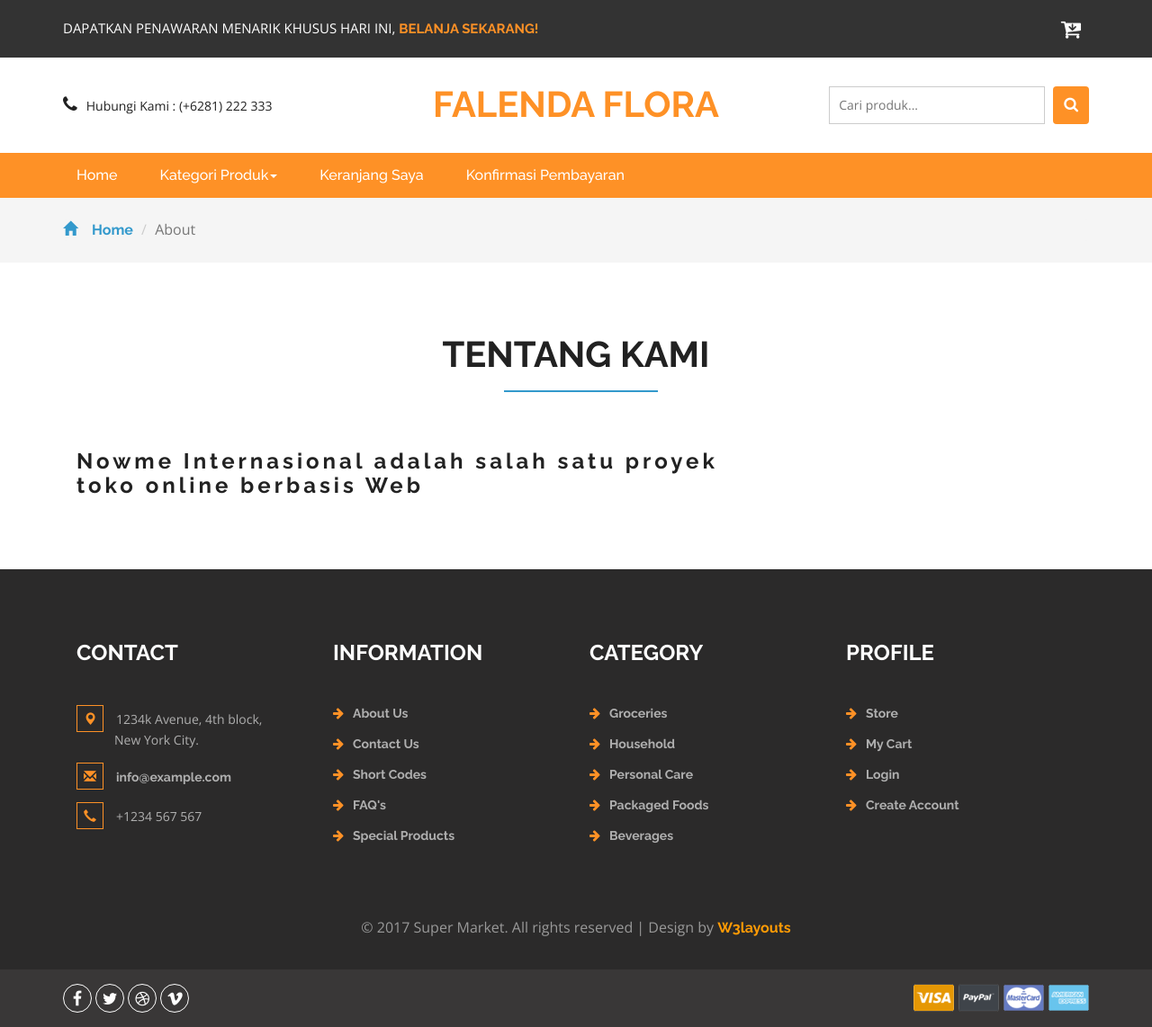
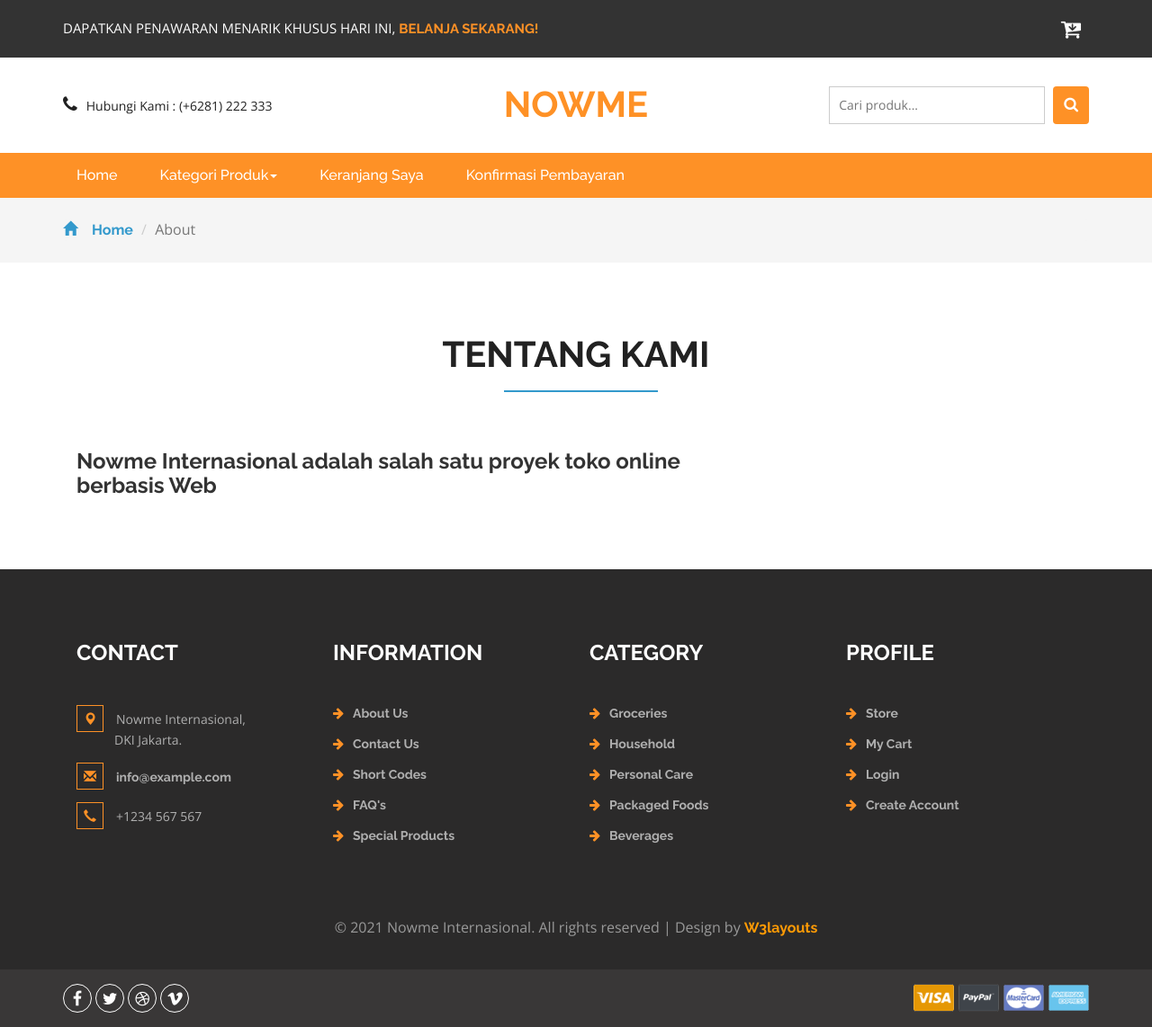
Before and after one commit to alfiandi19/kkp-nowme, a PHP site: page /about.html in a window 1280 px wide. Shown: the whole page at 90% size. Run offline with PHP 8.4, Linux system fonts and the light colour scheme.

Commit message:
mengganti judul dan footer

```diff
--- a/about.html
+++ b/about.html
@@ -1,7 +1,7 @@
 <!DOCTYPE html>
 <html>
 <head>
-<title>Falenda Flora - Tentang Kami</title>
+<title>Nowme - Tentang Kami</title>
 <!-- for-mobile-apps -->
 <meta name="viewport" content="width=device-width, initial-scale=1">
 <meta http-equiv="Content-Type" content="text/html; charset=utf-8" />
@@ -56,7 +56,7 @@
 				</ul>
 			</div>
 			<div class="w3ls_logo_products_left">
-				<h1><a href="index.php">Falenda Flora</a></h1>
+				<h1><a href="index.php">Nowme</a></h1>
 			</div>
 		<div class="w3l_search">
 			<form action="#" method="post">
@@ -138,7 +138,7 @@
 			<h3 class="w3_agile_header">Tentang Kami</h3>
 			<div class="about-agileinfo w3layouts">
 				<div class="col-md-8 about-wthree-grids grid-top">
-					<h4>Nowme Internasional adalah salah satu proyek toko online berbasis Web</h4>
+					<h3>Nowme Internasional adalah salah satu proyek toko online berbasis Web</h3>
 
 				</div>
 
@@ -160,7 +160,7 @@
 					<h3>Contact</h3>
 
 					<ul class="address">
-						<li><i class="glyphicon glyphicon-map-marker" aria-hidden="true"></i>1234k Avenue, 4th block, <span>New York City.</span></li>
+						<li><i class="glyphicon glyphicon-map-marker" aria-hidden="true"></i>Nowme Internasional,<span>DKI Jakarta.</span></li>
 						<li><i class="glyphicon glyphicon-envelope" aria-hidden="true"></i><a href="mailto:info@example.com">info@example.com</a></li>
 						<li><i class="glyphicon glyphicon-earphone" aria-hidden="true"></i>+1234 567 567</li>
 					</ul>
@@ -199,7 +199,7 @@
 		</div>
 		<div class="footer-copy">
 			<div class="container">
-				<p>© 2017 Super Market. All rights reserved | Design by <a href="http://w3layouts.com/">W3layouts</a></p>
+				<p>© 2021 Nowme Internasional. All rights reserved | Design by <a href="http://w3layouts.com/">W3layouts</a></p>
 			</div>
 		</div>
 	</div>
--- a/admin/customer.php
+++ b/admin/customer.php
@@ -9,7 +9,7 @@
       type="image/png"
       href="../favicon.png">
     <meta http-equiv="x-ua-compatible" content="ie=edge">
-    <title>Kelola Pelanggan - Nowme Internasional</title>
+    <title>Nowme - Kelola Pelanggan </title>
     <meta name="viewport" content="width=device-width, initial-scale=1">
     <link rel="shortcut icon" type="image/png" href="assets/images/icon/favicon.ico">
     <link rel="stylesheet" href="assets/css/bootstrap.min.css">
@@ -178,7 +178,7 @@
         <!-- footer area start-->
         <footer>
             <div class="footer-area">
-                <p>By Richard's Lab</p>
+                <p>By Nowme Internasional</p>
             </div>
         </footer>
         <!-- footer area end-->
--- a/admin/kategori.php
+++ b/admin/kategori.php
@@ -27,7 +27,7 @@
       type="image/png"
       href="../favicon.png">
     <meta http-equiv="x-ua-compatible" content="ie=edge">
-    <title>Kelola Kategori - Nowme Internasional</title>
+    <title>Nowme - Kelola Kategori</title>
     <meta name="viewport" content="width=device-width, initial-scale=1">
     <link rel="shortcut icon" type="image/png" href="assets/images/icon/favicon.ico">
     <link rel="stylesheet" href="assets/css/bootstrap.min.css">
@@ -207,7 +207,7 @@
         <!-- footer area start-->
         <footer>
             <div class="footer-area">
-                <p>By Richard's Lab</p>
+                <p>By Nowme Internasional</p>
             </div>
         </footer>
         <!-- footer area end-->
--- a/cart.php
+++ b/cart.php
@@ -40,7 +40,7 @@
 <!DOCTYPE html>
 <html>
 <head>
-<title>Nowme Internasional - Keranjang Saya</title>
+<title>Nowme  - Keranjang Saya</title>
 <!-- for-mobile-apps -->
 <meta name="viewport" content="width=device-width, initial-scale=1">
 <meta http-equiv="Content-Type" content="text/html; charset=utf-8" />
@@ -123,7 +123,7 @@
 				</ul>
 			</div>
 			<div class="w3ls_logo_products_left">
-				<h1><a href="index.php">Nowme Internasional</a></h1>
+				<h1><a href="index.php">Nowme </a></h1>
 			</div>
 		<div class="w3l_search">
 			<form action="search.php" method="post">
--- a/daftarorder.php
+++ b/daftarorder.php
@@ -40,7 +40,7 @@
 <!DOCTYPE html>
 <html>
 <head>
-<title>Nowme Internasional - Daftar Belanja</title>
+<title>Nowme  - Daftar Belanja</title>
 <!-- for-mobile-apps -->
 <meta name="viewport" content="width=device-width, initial-scale=1">
 <meta http-equiv="Content-Type" content="text/html; charset=utf-8" />
@@ -123,7 +123,7 @@
 				</ul>
 			</div>
 			<div class="w3ls_logo_products_left">
-				<h1><a href="index.php">Nowme Internasional</a></h1>
+				<h1><a href="index.php">Nowme</a></h1>
 			</div>
 		<div class="w3l_search">
 			<form action="search.php" method="post">
--- a/kategori.php
+++ b/kategori.php
@@ -7,7 +7,7 @@
 <!DOCTYPE html>
 <html>
 <head>
-<title>Nowme Internasional - Kategori</title>
+<title>Nowme - Kategori</title>
 <!-- for-mobile-apps -->
 <meta name="viewport" content="width=device-width, initial-scale=1">
 <meta http-equiv="Content-Type" content="text/html; charset=utf-8" />
@@ -90,7 +90,7 @@
 				</ul>
 			</div>
 			<div class="w3ls_logo_products_left">
-				<h1><a href="index.php">Nowme Internasional</a></h1>
+				<h1><a href="index.php">Nowme</a></h1>
 			</div>
 		<div class="w3l_search">
 			<form action="search.php" method="post">
--- a/login.php
+++ b/login.php
@@ -36,7 +36,7 @@
 <!DOCTYPE html>
 <html>
 <head>
-<title>Nowme Internasional - Masuk</title>
+<title>Nowme - Masuk</title>
 <!-- for-mobile-apps -->
 <meta name="viewport" content="width=device-width, initial-scale=1">
 <meta http-equiv="Content-Type" content="text/html; charset=utf-8" />
@@ -101,7 +101,7 @@
 				</ul>
 			</div>
 			<div class="w3ls_logo_products_left">
-				<h1><a href="index.php">Nowme Internasional</a></h1>
+				<h1><a href="index.php">Nowme</a></h1>
 			</div>
 		<div class="w3l_search">
 			<form action="#" method="post">
--- a/search.php
+++ b/search.php
@@ -7,7 +7,7 @@
 <!DOCTYPE html>
 <html>
 <head>
-<title>Nowme Internasional - Pencarian</title>
+<title>Nowme  - Pencarian</title>
 <!-- for-mobile-apps -->
 <meta name="viewport" content="width=device-width, initial-scale=1">
 <meta http-equiv="Content-Type" content="text/html; charset=utf-8" />
@@ -90,7 +90,7 @@
 				</ul>
 			</div>
 			<div class="w3ls_logo_products_left">
-				<h1><a href="index.php">Nowme Internasional</a></h1>
+				<h1><a href="index.php">Nowme</a></h1>
 			</div>
 		<div class="w3l_search">
 			<form action="search.php" method="post">
```
